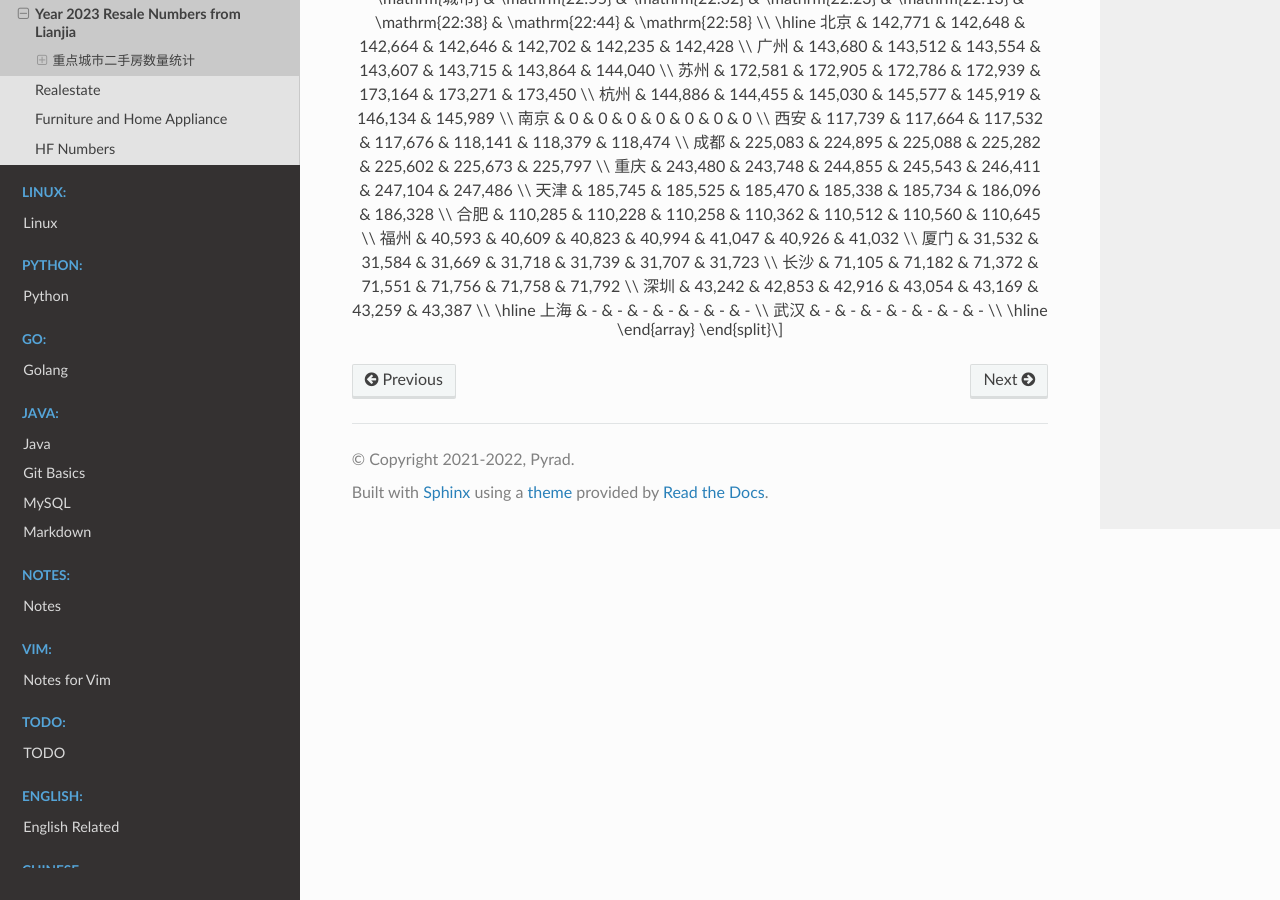
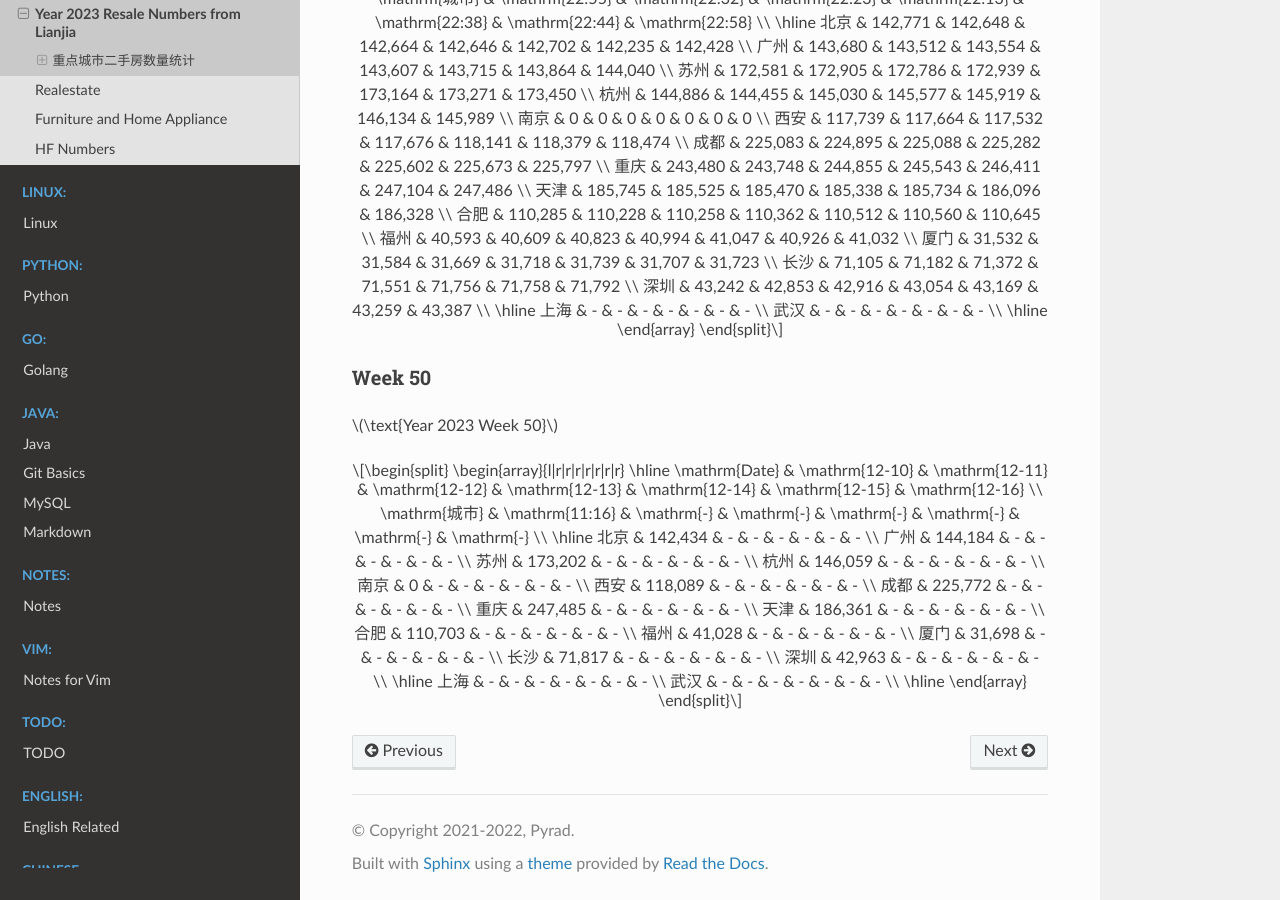
Before and after one commit to Pyrad/pyradnotes, a Sphinx documentation site: the page built from source/RealEstate/resalenumbers2023.md, in a window 1280 px wide and 900 px high, scrolled down 20123 px. Built offline with Sphinx 7.4.7 and the Read the Docs theme 2.0.0, drawn with Linux system fonts in a browser that asks for light colours; a script that is not in the unit is left out.

Commit message:
Realestate Update resale numbers 2023-12-10 11:16

```diff
--- a/source/RealEstate/resalenumbers2023.md
+++ b/source/RealEstate/resalenumbers2023.md
@@ -1304,3 +1304,35 @@ $$
 \hline
 \end{array}
 $$
+
+
+
+### Week 50
+
+$\text{Year 2023 Week 50}$
+$$
+\begin{array}{l|r|r|r|r|r|r|r}
+\hline
+\mathrm{Date} & \mathrm{12-10} & \mathrm{12-11} & \mathrm{12-12} & \mathrm{12-13} & \mathrm{12-14} & \mathrm{12-15} & \mathrm{12-16} \\
+\mathrm{城市} & \mathrm{11:16} & \mathrm{-} & \mathrm{-} & \mathrm{-} & \mathrm{-} & \mathrm{-} & \mathrm{-} \\
+\hline
+北京 & 142,434 & - & - & - & - & - & - \\
+广州 & 144,184 & - & - & - & - & - & - \\
+苏州 & 173,202 & - & - & - & - & - & - \\
+杭州 & 146,059 & - & - & - & - & - & - \\
+南京 & 0 & - & - & - & - & - & - \\
+西安 & 118,089 & - & - & - & - & - & - \\
+成都 & 225,772 & - & - & - & - & - & - \\
+重庆 & 247,485 & - & - & - & - & - & - \\
+天津 & 186,361 & - & - & - & - & - & - \\
+合肥 & 110,703 & - & - & - & - & - & - \\
+福州 & 41,028 & - & - & - & - & - & - \\
+厦门 & 31,698 & - & - & - & - & - & - \\
+长沙 & 71,817 & - & - & - & - & - & - \\
+深圳 & 42,963 & - & - & - & - & - & - \\
+\hline
+上海 & - & - & - & - & - & - & - \\
+武汉 & - & - & - & - & - & - & - \\
+\hline
+\end{array}
+$$
```
Also changed, not shown: 1 other file.
